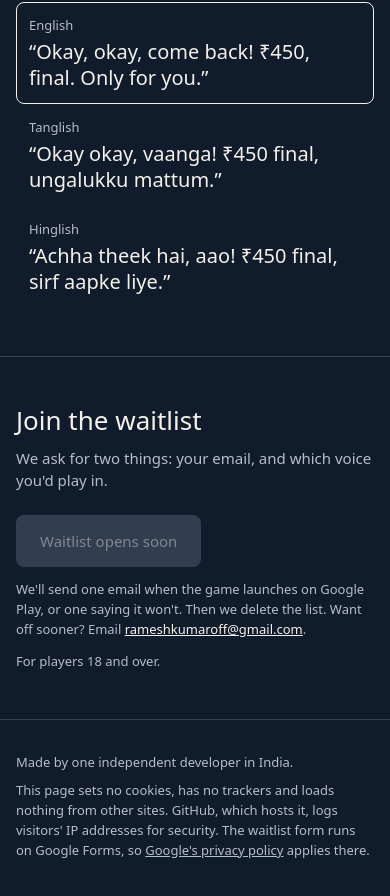
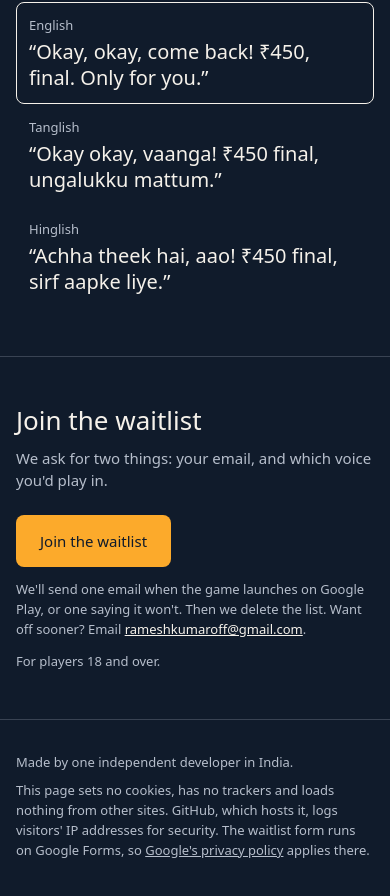
Before and after one commit to rameshkumark24/Bazaar-Boss-Haggle-Tycoon, a plain HTML site: page site/bazaar-boss/index.html in a window 390 px wide. Shown: the part 2004-2900 px from the top of the page. Drawn offline with Linux system fonts and the light colour scheme.

Commit message:
Phase 1: the form and the waitlist page are live
The form is published, and its shortened link is the page's formUrl. The
page is pushed to rameshkumark24.github.io/bazaar-boss/ (ad8bf3b there),
and the live copy is byte-identical to site/. PROGRESS records the PC-side
checks; DONE WHEN 1 waits for the owner's phone and DONE WHEN 3 for day 7.
CURRENT STATE and PRD 12.1's status line are brought up to date, and
Phase 2's "game's Gmail" check is flagged for the owner to reword.

Co-Authored-By: Claude Opus 5.5 <noreply@anthropic.com>

```diff
--- a/site/bazaar-boss/index.html
+++ b/site/bazaar-boss/index.html
@@ -290,7 +290,7 @@ footer a{color:var(--text-muted)}
 <script>
 // ---- Fill these two in before you share the link (see site/README.md) ----
 var CONFIG = {
-  formUrl: "",       // your Google Form link, e.g. "https://forms.gle/AbCdEf123"
+  formUrl: "https://forms.gle/KGxi4apVkGwpkabMA",   // the waitlist form, published 2026-11-25
   contactEmail: "rameshkumaroff@gmail.com"   // the game's contact email: the owner's own Gmail (PRD CR12, decided 2026-11-25)
 };
 // --------------------------------------------------------------------------
```
Also changed, not shown: 2 other files.
